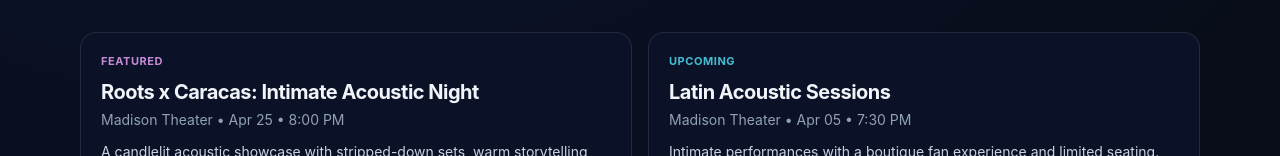
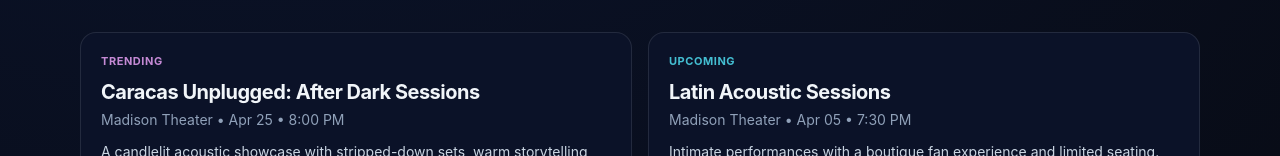
Before and after one commit to 0xwaya/queencity-soundboard-standalone, a Next.js app in the folder apps/web/: page / in a window 1280 px wide. Shown: the part 762-918 px from the top of the page. Built offline with nearby package versions, Linux system fonts and the light colour scheme.

Commit message:
Update featured event title to trending phrasing

```diff
--- a/apps/web/src/app/page.tsx
+++ b/apps/web/src/app/page.tsx
@@ -66,8 +66,8 @@ export default function Home() {
 
       <section className="grid gap-4 md:grid-cols-2">
         <article className="rounded-2xl border border-white/10 bg-[#0b1228] p-5">
-          <p className="text-[11px] font-bold uppercase tracking-wider text-fuchsia-300/80">Featured</p>
-          <h3 className="mt-2 text-xl font-bold tracking-tight text-slate-100">Roots x Caracas: Intimate Acoustic Night</h3>
+          <p className="text-[11px] font-bold uppercase tracking-wider text-fuchsia-300/80">Trending</p>
+          <h3 className="mt-2 text-xl font-bold tracking-tight text-slate-100">Caracas Unplugged: After Dark Sessions</h3>
           <p className="mt-1 text-sm text-slate-400">Madison Theater • Apr 25 • 8:00 PM</p>
           <p className="mt-3 text-sm text-slate-300">
             A candlelit acoustic showcase with stripped-down sets, warm storytelling, and a close-up fan experience.
```
